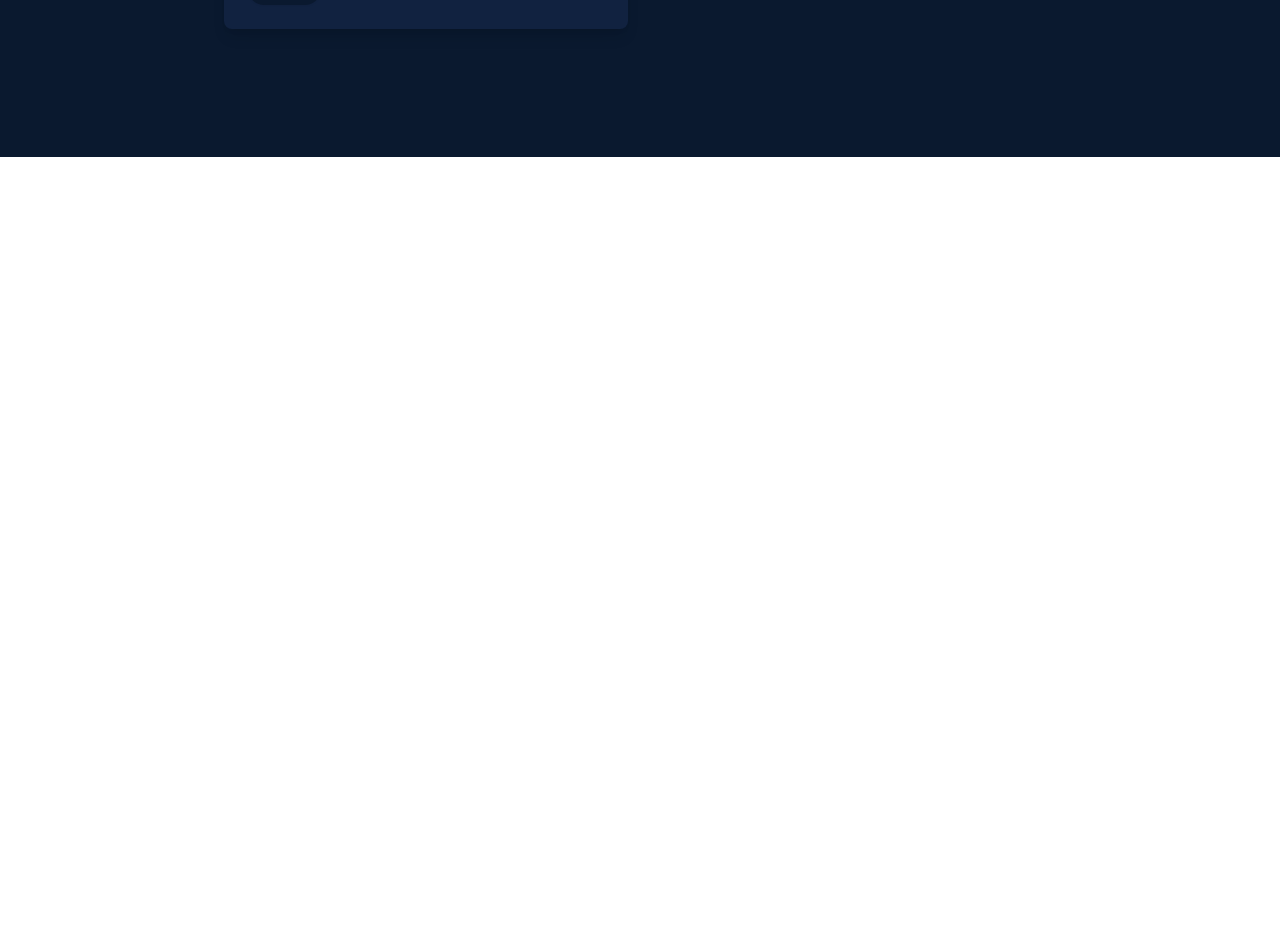
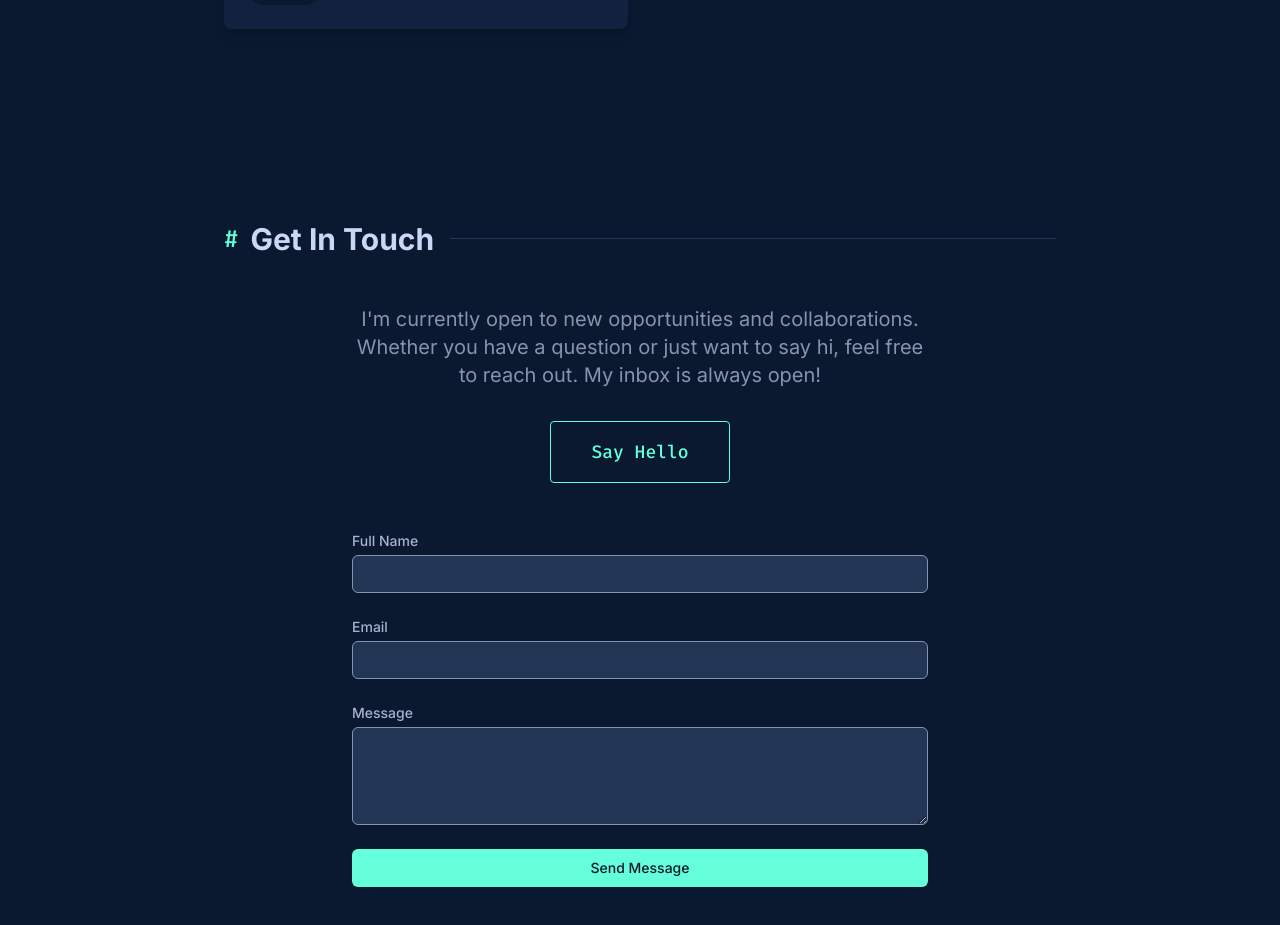
Before and after one commit to SamuelAlehegn/portfolio, a React (Vite) app: page / in a window 1280 px wide. Shown: the part 3840-4765 px from the top of the page. Before the commit the page ends 3997 px from the top, so only its background shows below. Built offline with nearby package versions, Linux system fonts and the light colour scheme.

Commit message:
add ContactSection

```diff
--- a/src/App.tsx
+++ b/src/App.tsx
@@ -1,5 +1,6 @@
 import './App.css'
 import AboutSection from './components/AboutSection';
+import ContactSection from './components/ContactSection';
 import ExperienceSection from './components/ExperienceSection';
 import HomeSection from './components/Home'
 import Navbar from './components/Navbar';
@@ -20,6 +21,7 @@ function App() {
         <ExperienceSection workExperience={workExperience} />
         <ProjectsSection projects={projects} />
         <SkillsSection skills={skills} />
+        <ContactSection personalInfo={personalInfo} />
       </main>
     </div>
   );
--- /dev/null
+++ b/src/components/ContactSection.tsx
@@ -0,0 +1,64 @@
+
+import React from 'react';
+import Section from './Section';
+import type { PersonalInfo } from '../types';
+import { IconEmail, IconLinkedin, IconGithub } from './icons';
+
+interface ContactSectionProps {
+  personalInfo: PersonalInfo;
+}
+
+const ContactSection: React.FC<ContactSectionProps> = ({ personalInfo }) => {
+  return (
+    <Section id="contact" title="Get In Touch" className="text-center">
+      <div className="max-w-xl mx-auto">
+        <p className="text-xl text-slate mb-8">
+          I'm currently open to new opportunities and collaborations. Whether you have a question or just want to say hi,
+          feel free to reach out. My inbox is always open!
+        </p>
+        <a
+          href={`mailto:${personalInfo.email}`}
+          className="inline-block px-10 py-4 mb-12 border border-green text-green rounded hover:bg-green-tint transition-colors duration-300 text-lg font-mono"
+        >
+          Say Hello
+        </a>
+
+        <form className="space-y-6 text-left">
+          <div>
+            <label htmlFor="name" className="block text-sm font-medium text-light-slate">Full Name</label>
+            <input type="text" name="name" id="name" className="mt-1 block w-full px-3 py-2 bg-lightest-navy border border-slate rounded-md shadow-sm focus:outline-none focus:ring-green focus:border-green sm:text-sm text-lightest-slate" />
+          </div>
+          <div>
+            <label htmlFor="email_form" className="block text-sm font-medium text-light-slate">Email</label>
+            <input type="email" name="email_form" id="email_form" className="mt-1 block w-full px-3 py-2 bg-lightest-navy border border-slate rounded-md shadow-sm focus:outline-none focus:ring-green focus:border-green sm:text-sm text-lightest-slate" />
+          </div>
+          <div>
+            <label htmlFor="message" className="block text-sm font-medium text-light-slate">Message</label>
+            <textarea id="message" name="message" rows={4} className="mt-1 block w-full px-3 py-2 bg-lightest-navy border border-slate rounded-md shadow-sm focus:outline-none focus:ring-green focus:border-green sm:text-sm text-lightest-slate"></textarea>
+          </div>
+          <div>
+            <button type="submit" className="w-full flex justify-center py-2 px-4 border border-transparent rounded-md shadow-sm text-sm font-medium text-navy bg-green hover:bg-opacity-80 focus:outline-none focus:ring-2 focus:ring-offset-2 focus:ring-offset-navy focus:ring-green">
+              Send Message
+            </button>
+          </div>
+        </form>
+
+        <div className="mt-16 flex justify-center space-x-6 md:hidden">
+           {personalInfo.github && (
+            <a href={personalInfo.github} target="_blank" rel="noopener noreferrer" className="text-slate hover:text-green transition-colors">
+              <IconGithub className="h-8 w-8" />
+            </a>
+          )}
+          <a href={personalInfo.linkedin} target="_blank" rel="noopener noreferrer" className="text-slate hover:text-green transition-colors">
+            <IconLinkedin className="h-8 w-8" />
+          </a>
+          <a href={`mailto:${personalInfo.email}`} className="text-slate hover:text-green transition-colors">
+            <IconEmail className="h-8 w-8" />
+          </a>
+        </div>
+      </div>
+    </Section>
+  );
+};
+
+export default ContactSection;
```
